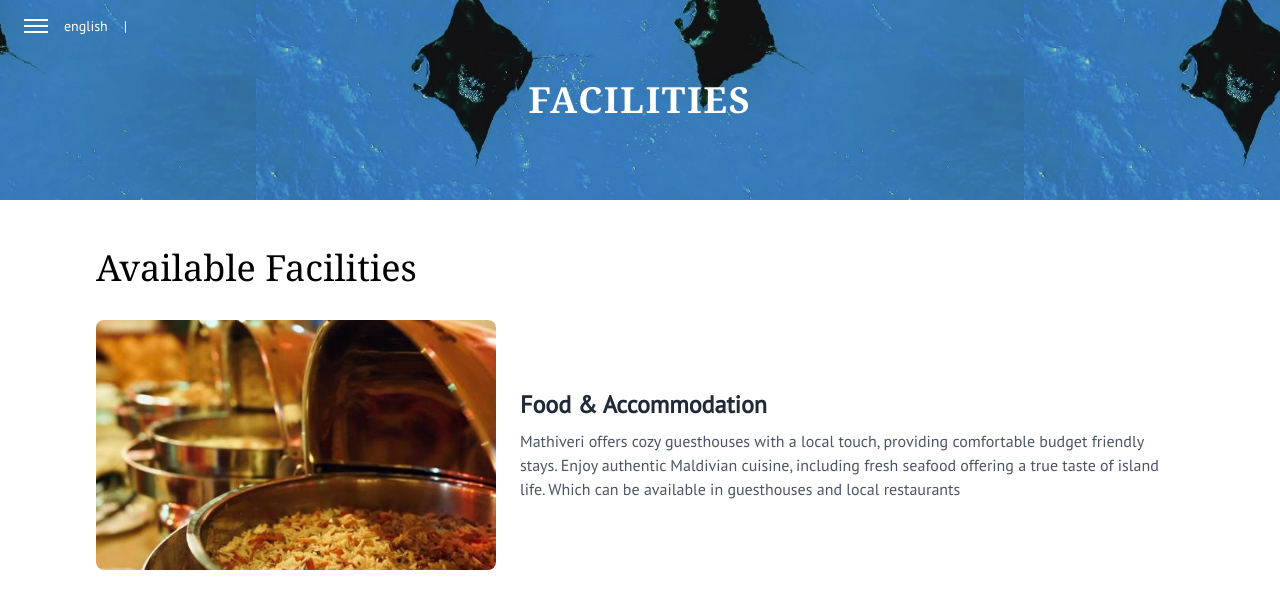
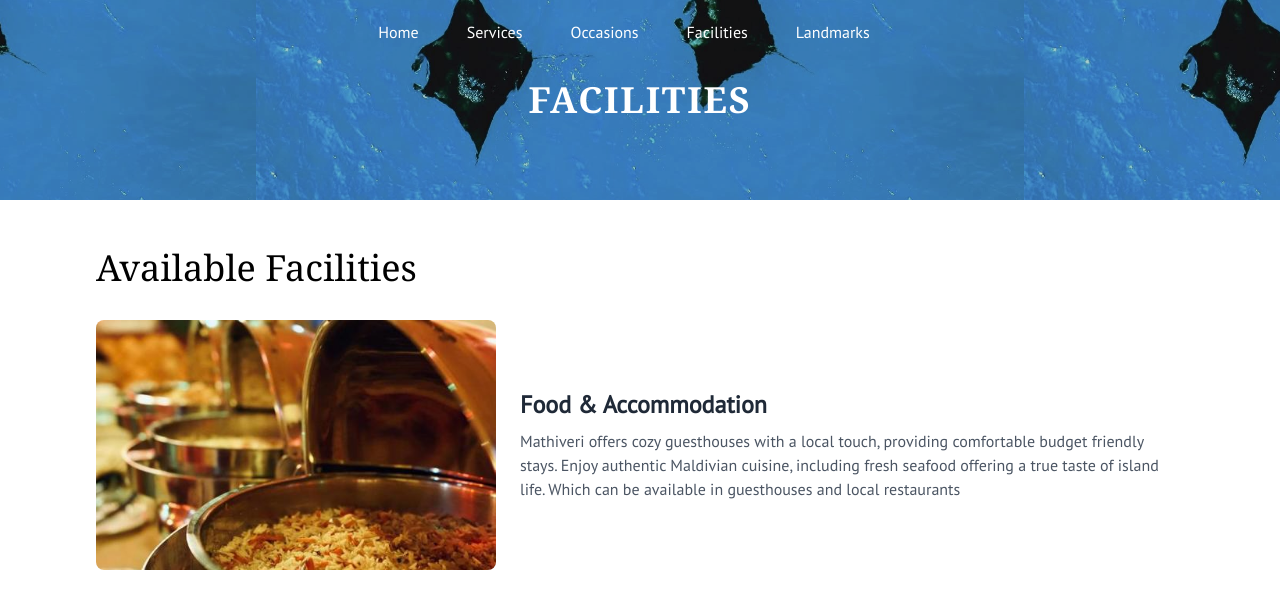
Before and after one commit to iyasaar/mathiveri-travelers, a Next.js app: page /facilities in a window 1280 px wide. Shown: the top 608 px of the page. Built offline with nearby package versions, Linux system fonts and the light colour scheme.

Commit message:
Sort services in ServicesList by ID; update button components to handle routing

```diff
--- a/src/components/generic/BlackBtn.tsx
+++ b/src/components/generic/BlackBtn.tsx
@@ -3,11 +3,12 @@ import React from "react";
 interface BlackBtnProps {
   className?: string;
   children: React.ReactNode;
+  onClickEvent?: () => void;
 }
 
-export const BlackBtn: React.FC<BlackBtnProps> = ({ children, className }) => {
+export const BlackBtn: React.FC<BlackBtnProps> = ({ children, className, onClickEvent }) => {
   return (
-    <button
+    <button onClick={onClickEvent}
       className={`mt-4 px-6 py-3 bg-transparent border border-gray-900 text-gray-900 hover:bg-gray-900 hover:text-white transition duration-300 ${className}`}
     >
       {children}
--- a/src/components/generic/WhiteBtn.tsx
+++ b/src/components/generic/WhiteBtn.tsx
@@ -3,11 +3,12 @@ import React from "react";
 interface WhiteBtnProps {
   className?: string;
   children: React.ReactNode;
+  onClickEvent?: () => void;
 }
 
-export const WhiteBtn: React.FC<WhiteBtnProps> = ({ children, className }) => {
+export const WhiteBtn: React.FC<WhiteBtnProps> = ({ children, className, onClickEvent }) => {
   return (
-    <button
+    <button onClick={onClickEvent}
       className={`mt-4 px-6 py-3 bg-transparent border border-white text-white hover:bg-white hover:text-gray-900 transition duration-300 ${className}`}
     >
       {children}
--- a/src/components/home/Facilities.tsx
+++ b/src/components/home/Facilities.tsx
@@ -2,6 +2,7 @@ import gsap from "gsap";
 import ScrollTrigger from "gsap/dist/ScrollTrigger";
 import { useEffect, useRef, useState } from "react";
 import { WhiteBtn } from "../generic/WhiteBtn";
+import { useRouter } from "next/navigation";
 
 const fetchFacilities = () => {
   // Assuming the folder structure and images are in `public/facilities`
@@ -42,6 +43,7 @@ const Facilities = () => {
   const sectionRef = useRef(null);
   const triggerRef = useRef(null);
   const [facilities, setFacilities] = useState<any>([]);
+  const router = useRouter();
 
   gsap.registerPlugin(ScrollTrigger);
 
@@ -82,7 +84,9 @@ const Facilities = () => {
         <h1 className="text-4xl lg:text-6xl font-bold  font-serif italic text-white">
           Facilities
         </h1>
-        <WhiteBtn>Discover more</WhiteBtn>
+        <WhiteBtn onClickEvent={() => router.push("/facilities")}>
+          Discover more
+        </WhiteBtn>
       </div>
       <div
         style={{
--- a/src/components/home/Historical.tsx
+++ b/src/components/home/Historical.tsx
@@ -1,7 +1,9 @@
 import React from "react";
 import { WhiteBtn } from "../generic/WhiteBtn";
+import { useRouter } from "next/navigation";
 
 const Historical = () => {
+  const router = useRouter();
   return (
     <div className="relative min-h-screen w-full flex items-center bg-black overflow-hidden mt-20">
       {/* Background image */}
@@ -28,7 +30,7 @@ const Historical = () => {
           Experience the rich tapestry of history through curated excursions
           that immerse you in timeless stories and enduring legacies.
         </p> */}
-        <WhiteBtn>Discover More</WhiteBtn>
+        <WhiteBtn onClickEvent={() => router.push('/landmarks')}>Discover More</WhiteBtn>
       </div>
     </div>
   );
--- a/src/components/home/ThingsToDo.tsx
+++ b/src/components/home/ThingsToDo.tsx
@@ -2,12 +2,14 @@ import React, { useEffect, useRef } from "react";
 import { gsap } from "gsap";
 import { ScrollTrigger } from "gsap/ScrollTrigger";
 import { BlackBtn } from "../generic/BlackBtn";
+import { useRouter } from "next/navigation";
 
 gsap.registerPlugin(ScrollTrigger);
 
 const ThingsToDo = () => {
   const sectionRef = useRef<any>(null);
   const imagesRef = useRef<any>([]);
+  const router = useRouter();
 
   const images = [
     {
@@ -115,11 +117,11 @@ const ThingsToDo = () => {
           watersports, or the richness of local traditions, there is always
           something here to captivate your senses.
         </p>
-        <BlackBtn>Discover More</BlackBtn>
+        <BlackBtn onClickEvent={() => router.push('/services')}>Discover More</BlackBtn>
       </div>
 
       {/* Image Grid */}
-      <div className="flex-grow px-4 pb-4 max-w-screen-lg h-80 self-center">
+      <div className="flex-grow px-4 pb-4 max-w-screen-2xl h-80 self-center">
         <div className="grid grid-cols-4 grid-rows-2 gap-2 w-full h-full">
           {images.map((img, index) => (
             <div
--- a/src/components/home/Tourism.tsx
+++ b/src/components/home/Tourism.tsx
@@ -71,9 +71,9 @@ const Tourism = () => {
             between the two islands, and the vibrancy of the island's shallow
             lagoon.
           </blockquote>
-          <div className="flex space-x-4">
+          {/* <div className="flex space-x-4">
             <BlackBtn>Discover more</BlackBtn>
-          </div>
+          </div> */}
         </div>
 
         {/* Right: Images */}
--- a/src/components/home/TourismRelated.tsx
+++ b/src/components/home/TourismRelated.tsx
@@ -49,9 +49,9 @@ const TourismRelated = () => {
   }, []);
 
   return (
-    <section id="ethos" ref={sectionRef} className="relative bg-[#e0ebf3] ">
+    <section id="ethos" ref={sectionRef} className="relative bg-[#e0ebf3]/25 ">
       {/* Background */}
-      <div className="absolute inset-0 bg-bluebg z-0 will-change-transform"></div>
+      <div className="absolute inset-0 bg-bluebg/25 z-0 will-change-transform"></div>
 
       {/* main container */}
       <div
--- a/src/components/nav/Navbar.tsx
+++ b/src/components/nav/Navbar.tsx
@@ -1,77 +1,40 @@
-'use client';
+"use client";
 import Image from "next/image";
 import React, { useState, useEffect } from "react";
 import { motion, AnimatePresence } from "framer-motion";
 
+const navItems = [
+  { name: "Home", href: "/" },
+  { name: "Services", href: "/services" },
+  { name: "Occasions", href: "/occasions" },
+  { name: "Facilities", href: "/facilities" },
+  { name: "Landmarks", href: "/landmarks" },
+];
+
 const Navbar = () => {
   const [isExpanded, setIsExpanded] = useState(false);
   const [scrollPosition, setScrollPosition] = useState(0);
-  const [isScrolled, setIsScrolled] = useState(false);
-
-  const leftColumnLinks = [
-    "press",
-    "hotel policies",
-    "travel safe",
-    "faq",
-    "leaders club",
-    "contacts",
-    "careers",
-    "credits",
-    "special thanks",
-    "privacy policy",
-  ];
-
-  const rightColumnSections = [
-    {
-      heading: "Dining",
-      items: [
-        "taste",
-        "breakfast",
-        "un piano nel cielo, italian fine dining",
-        "wine cellar",
-        "seascape casual dining",
-        "seascape cocktail bar",
-        "rooftop terrace",
-      ],
-    },
-    {
-      heading: "Guest Services",
-      items: [
-        "wellbeing",
-        "pool",
-        "beach",
-        "the grounds",
-        "our boats",
-        "concierge",
-      ],
-    },
-  ];
 
   const topLineVariants = {
     closed: { rotate: 0, y: 0 },
     open: { rotate: 45, y: 6 },
   };
-
   const middleLineVariants = {
     closed: { opacity: 1 },
     open: { opacity: 0 },
   };
-
   const bottomLineVariants = {
     closed: { rotate: 0, y: 0 },
     open: { rotate: -45, y: -6 },
   };
-
   const menuContainerVariants = {
     closed: { opacity: 0, x: -100 },
     open: { opacity: 1, x: 0 },
   };
-
   const menuItemVariants = {
     closed: { opacity: 0, x: -50 },
     open: { opacity: 1, x: 0 },
   };
-
   const menuListVariants = {
     closed: { opacity: 0 },
     open: {
@@ -87,62 +50,77 @@ const Navbar = () => {
     const handleScroll = () => {
       const position = window.scrollY;
       setScrollPosition(position);
-      setIsScrolled(position > window.innerHeight);
     };
-
     window.addEventListener("scroll", handleScroll);
-    return () => {
-      window.removeEventListener("scroll", handleScroll);
-    };
+    return () => window.removeEventListener("scroll", handleScroll);
   }, []);
 
   return (
     <>
-      {/* Main Navigation */}
-      <nav className="fixed top-0 left-0 w-full flex items-center justify-between px-6 py-4 z-50">
+      {/* Top Navigation */}
+      <nav
+        className={`fixed top-0 left-0 w-full flex items-center justify-between px-6 py-4 z-50 transition-colors ${
+          scrollPosition > 10 ? "bg-white drop-shadow-md" : "bg-transparent"
+        }`}
+      >
         <div className="flex items-center space-x-4">
-          {/* Hamburger Menu */}
+          {/* Hamburger Menu (mobile) */}
           <button
-            className="space-y-1 focus:outline-none"
+            className="space-y-1 focus:outline-none lg:hidden"
             onClick={() => setIsExpanded(!isExpanded)}
           >
             <motion.div
-              className={`w-6 h-0.5  transition-colors ${isScrolled ? "bg-gray-700" : "bg-white"}`}
+              className={`w-6 h-0.5 ${
+                scrollPosition > 0 ? "bg-gray-700" : "bg-white"
+              }`}
               animate={isExpanded ? "open" : "closed"}
               variants={topLineVariants}
               initial="closed"
-              transition={{ duration: 0.3 }}
             ></motion.div>
             <motion.div
-              className={`w-6 h-0.5  transition-colors ${isScrolled ? "bg-gray-700" : "bg-white"}`}
+              className={`w-6 h-0.5 ${
+                scrollPosition > 0 ? "bg-gray-700" : "bg-white"
+              }`}
               animate={isExpanded ? "open" : "closed"}
               variants={middleLineVariants}
               initial="closed"
-              transition={{ duration: 0.3 }}
             ></motion.div>
             <motion.div
-              className={`w-6 h-0.5  transition-colors ${isScrolled ? "bg-gray-700" : "bg-white"}`}
+              className={`w-6 h-0.5 ${
+                scrollPosition > 0 ? "bg-gray-700" : "bg-white"
+              }`}
               animate={isExpanded ? "open" : "closed"}
               variants={bottomLineVariants}
               initial="closed"
-              transition={{ duration: 0.3 }}
             ></motion.div>
           </button>
-          {/* Language Selector */}
-          <div
-            className={`flex space-x-4 text-sm transition-all  ${
-              isScrolled ? "text-gray-700" : "text-white"
+        </div>
+
+        {/* Desktop Nav Items */}
+        <div className="hidden lg:flex items-center space-x-8">
+          {navItems.map((item) => (
+            <a
+              key={item.name}
+              href={item.href}
+              className={`${
+                scrollPosition > 0 ? "text-black" : "text-white"
+              } hover:text-main transition-colors px-2 py-1 ${
+                // Replace with your logic for active route
+                item.name === "Home" ? "text-main" : ""
               }`}
             >
-            <a href="#" className="hover:underline">
-              english
+              {item.name}
             </a>
-            <span>|</span>
+          ))}
         </div>
-        </div>
+
+        {/* Social or other icons */}
         <div className="flex items-center space-x-6">
-          {/* Social Media Icons */}
-          <div className={`flex space-x-4 transition-colors ${isScrolled ? 'text-gray-700' : 'text-white'}`}>
+          <div
+            className={`flex space-x-4 ${
+              scrollPosition > 0 ? "text-gray-700" : "text-white"
+            }`}
+          >
             <a href="#" className="hover:text-gray-300">
               <i className="fab fa-facebook-f"></i>
             </a>
@@ -156,87 +134,35 @@ const Navbar = () => {
         </div>
       </nav>
 
-      {/* Expanded Navigation Menu */}
+      {/* Sidebar (mobile only) */}
       <AnimatePresence>
         {isExpanded && (
           <motion.div
-            className="fixed inset-0 bg-transparent z-40 flex items-center justify-center"
-            style={{
-              backgroundImage: `url('/beaches/mathiveri-finolhu-beach/01.jpg')`,
-              backgroundSize: "cover",
-              backgroundRepeat: "no-repeat",
-            }}
+            className="fixed inset-0 bg-white z-40 flex flex-col lg:hidden mt-14"
             initial="closed"
             animate="open"
             exit="closed"
             variants={menuContainerVariants}
-            transition={{ duration: 0.5 }}
           >
-            {/* Menu Container */}
-            <div className="bg-nav w-[97%] h-[92%] opacity-90 rounded-lg shadow-lg grid grid-cols-5 gap-20 p-10">
-              {/* Left Column */}
+            <div className="p-8 space-y-6">
               <motion.div
-                className="text-sm text-gray-600 space-y-4 flex flex-col"
                 variants={menuListVariants}
                 initial="closed"
                 animate="open"
                 exit="closed"
               >
-                <div>
-                  <Image
-                    src="/logo.png"
-                    alt="Mathiveri Finolhu Beach"
-                    width={200}
-                    height={200}
-                  />
-                </div>
-                <div className="ml-10">
-                  {leftColumnLinks.map((link, index) => (
+                {navItems.map((item) => (
                   <motion.a
-                      key={index}
-                      href="#"
-                      className="px-4 py-2 flex justify-between items-center group hover:border hover:rounded-full hover:border-gray-300 hover:px-6 hover:py-3 transition-all ease-in-out duration-200 text-xl"
+                    key={item.name}
+                    href={item.href}
                     variants={menuItemVariants}
+                    className={`block text-xl py-2 border-b border-gray-200 hover:text-main ${
+                      // Replace with your logic for active route
+                      item.name === "Home" ? "text-main" : "text-gray-700"
+                    }`}
                   >
-                      <span className="text-white group-hover:text-gray-900">
-                        {link}
-                      </span>
+                    {item.name}
                   </motion.a>
-                  ))}
-                </div>
-              </motion.div>
-
-              {/* Right Column */}
-              <motion.div
-                className="space-y-12 col-span-4"
-                variants={menuListVariants}
-                initial="closed"
-                animate="open"
-                exit="closed"
-              >
-                {rightColumnSections.map((section, index) => (
-                  <motion.div key={index} variants={menuListVariants}>
-                    <h2 className="text-4xl font-semibold mb-6 border-b-2 border-white pb-4">
-                      {section.heading}
-                    </h2>
-                    <ul className="space-y-4">
-                      {section.items.map((item, itemIndex) => (
-                        <motion.li key={itemIndex} variants={menuItemVariants}>
-                          <a
-                            href="#"
-                            className="px-4 py-2 flex justify-between items-center group hover:border hover:rounded-full hover:border-gray-300 hover:px-6 hover:py-3 transition-all ease-in-out duration-200 text-xl"
-                          >
-                            <span className="text-white group-hover:text-gray-900">
-                              {item}
-                            </span>
-                            <span className="text-white group-hover:text-gray-700">
-                              →
-                            </span>
-                          </a>
-                        </motion.li>
-                      ))}
-                    </ul>
-                  </motion.div>
                 ))}
               </motion.div>
             </div>
--- a/src/components/services/ServicesList.tsx
+++ b/src/components/services/ServicesList.tsx
@@ -3,7 +3,7 @@ import ServicesItem from "./ServicesItem";
 import { serviceData } from "./serviceData";
 
 const ServicesList = () => {
-  const services = serviceData;
+  const services = serviceData.sort((a, b) => a.id - b.id);
 
   return (
     <div>
```
Also changed, not shown: src/components/services/serviceData.ts (+9 -9 lines). Lines whose indentation alone changed are shown as unchanged.
